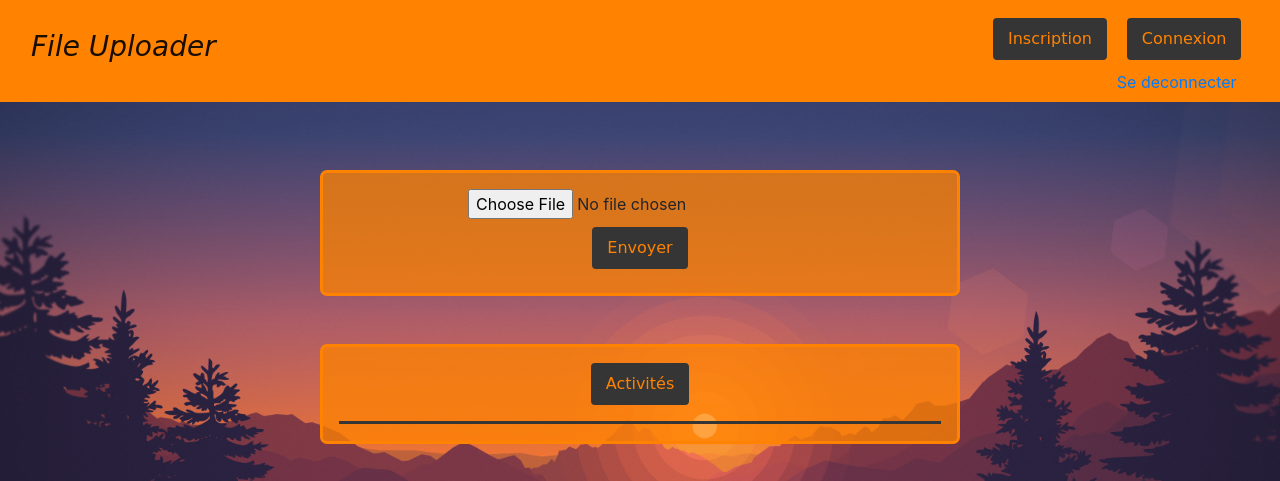
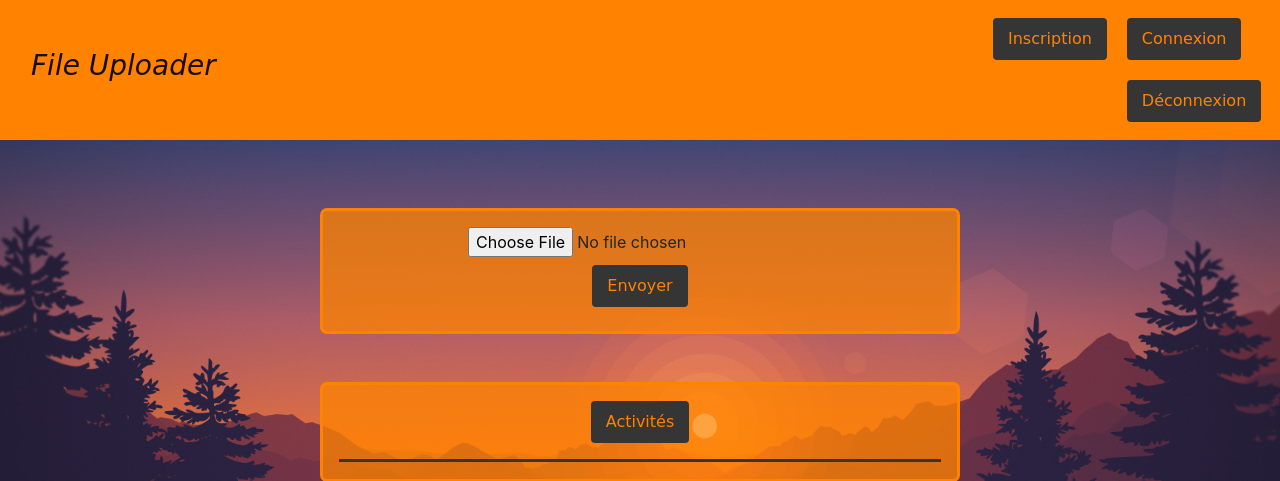
Before and after one commit to YlwBen/UploadFiles, a PHP site: page /UploadFiles/ in a window 1280 px wide. Shown: the top 481 px of the page. Run offline with PHP 8.4, Linux system fonts and the light colour scheme; some libraries are stand-ins or nearby versions; some web fonts are replaced.

Commit message:
deconnexion valide

```diff
--- a/index.php
+++ b/index.php
@@ -22,9 +22,7 @@ session_start();
                 <button id="btnConnexion" type="button" class="btn" data-toggle="modal" data-target="#connexionModal">
                     Connexion
                 </button>
-                <a href="uploads/deconnexion.php">Se deconnecter</a>
-
-
+                <a id="btnDeconnexion" type="button" class="btn" href="uploads/deconnexion.php">Déconnexion</a>
             </li>
         </ul>
     </div>
--- a/uploads/deconnexion.php
+++ b/uploads/deconnexion.php
@@ -1,5 +1,6 @@
 <?php
 
+echo "deconnecter";
 
 $_SESSION["user"] = NULL;
 
```
Also changed, not shown: bdd/cron.php (added).
